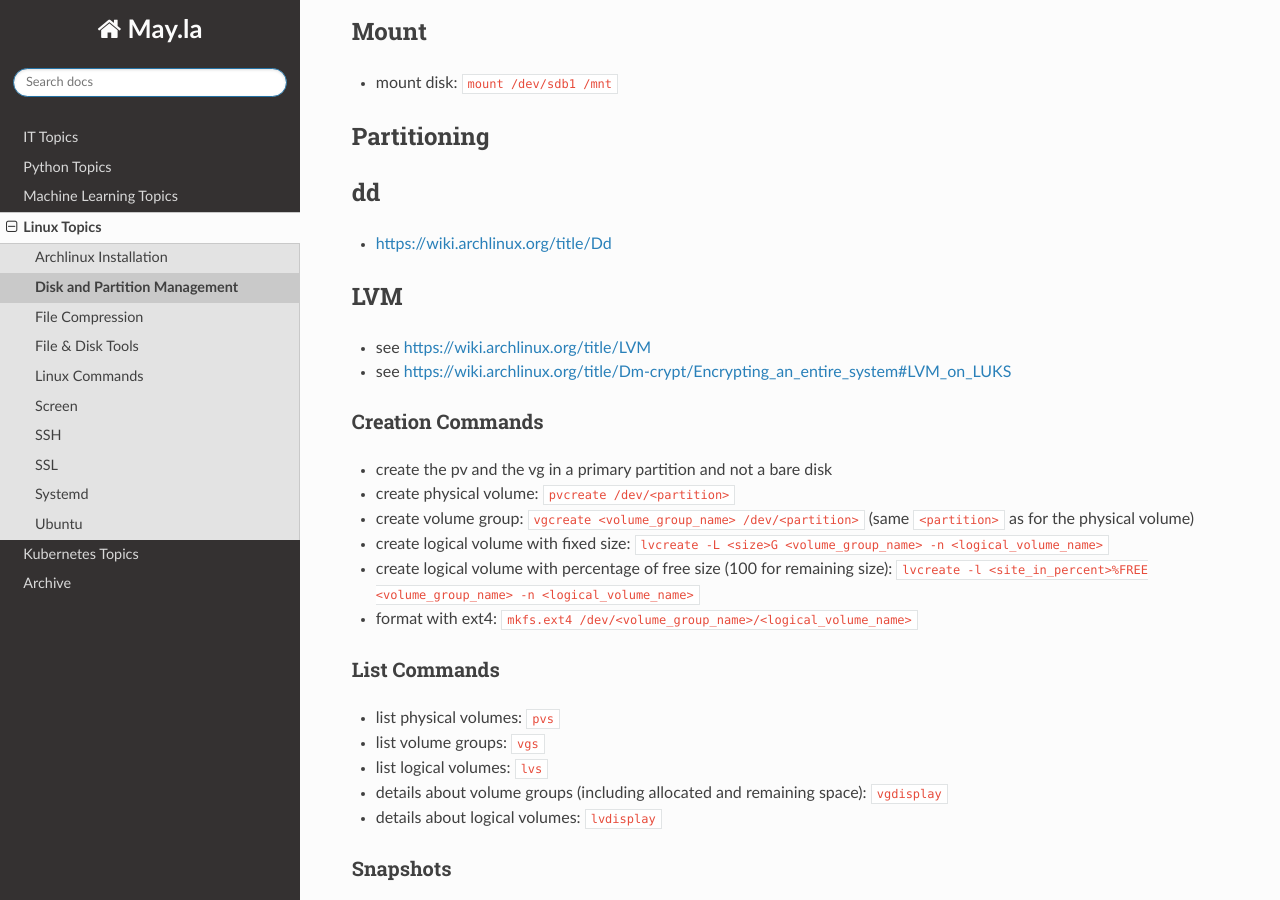
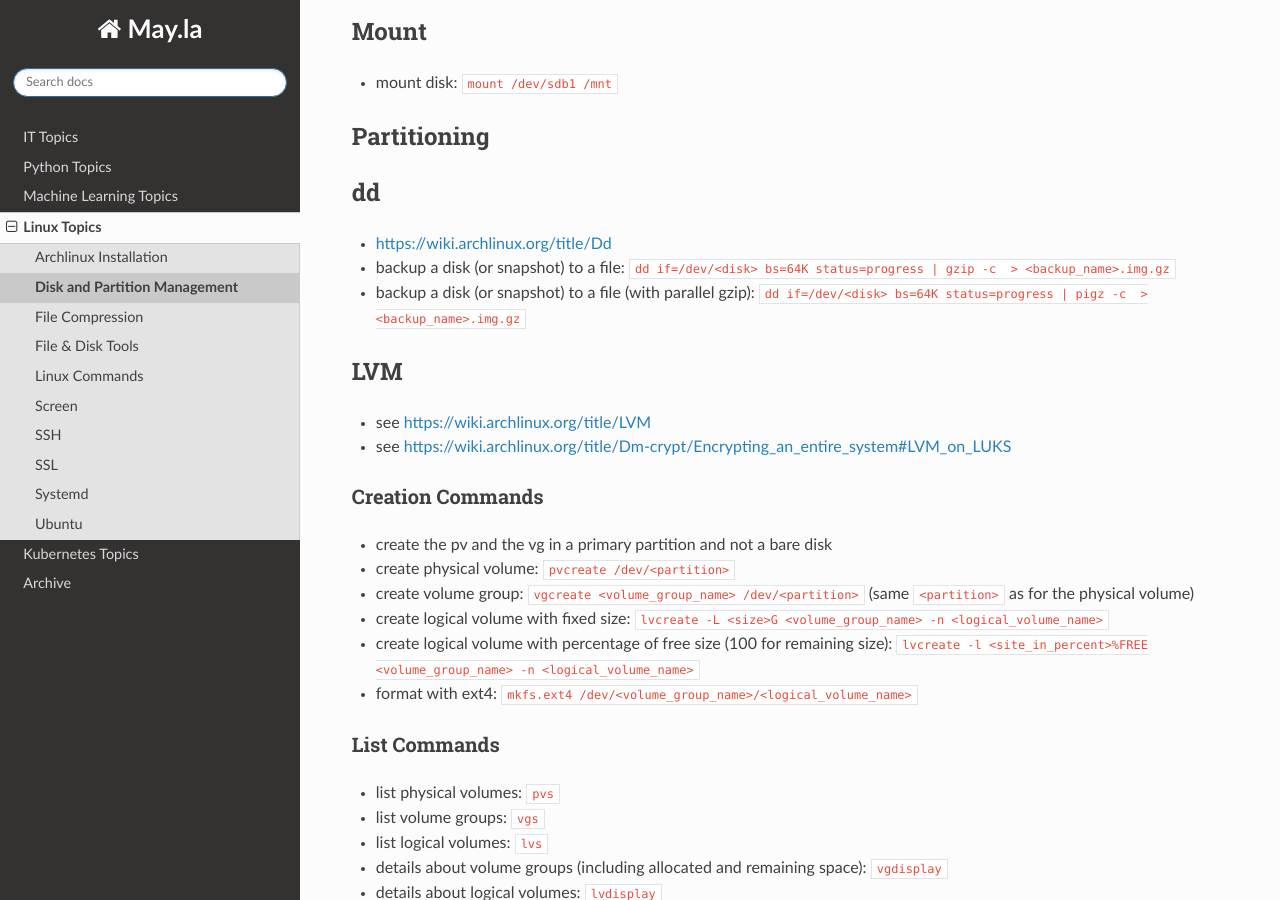
Before and after one commit to PhilipMay/May.la, a Sphinx documentation site: the page built from source/linux/disk-and-partition.md, in a window 1280 px wide and 900 px high, scrolled down 331 px. Built offline with Sphinx 7.4.7 and the Read the Docs theme 2.0.0, drawn with Linux system fonts in a browser that asks for light colours.

Commit message:
Update disk-and-partition.md

```diff
--- a/source/linux/disk-and-partition.md
+++ b/source/linux/disk-and-partition.md
@@ -13,6 +13,8 @@
 
 ## dd
 - https://wiki.archlinux.org/title/Dd
+- backup a disk (or snapshot) to a file: `dd if=/dev/<disk> bs=64K status=progress | gzip -c  > <backup_name>.img.gz`
+- backup a disk (or snapshot) to a file (with parallel gzip): `dd if=/dev/<disk> bs=64K status=progress | pigz -c  > <backup_name>.img.gz`
 
 ## LVM
 - see https://wiki.archlinux.org/title/LVM
```
